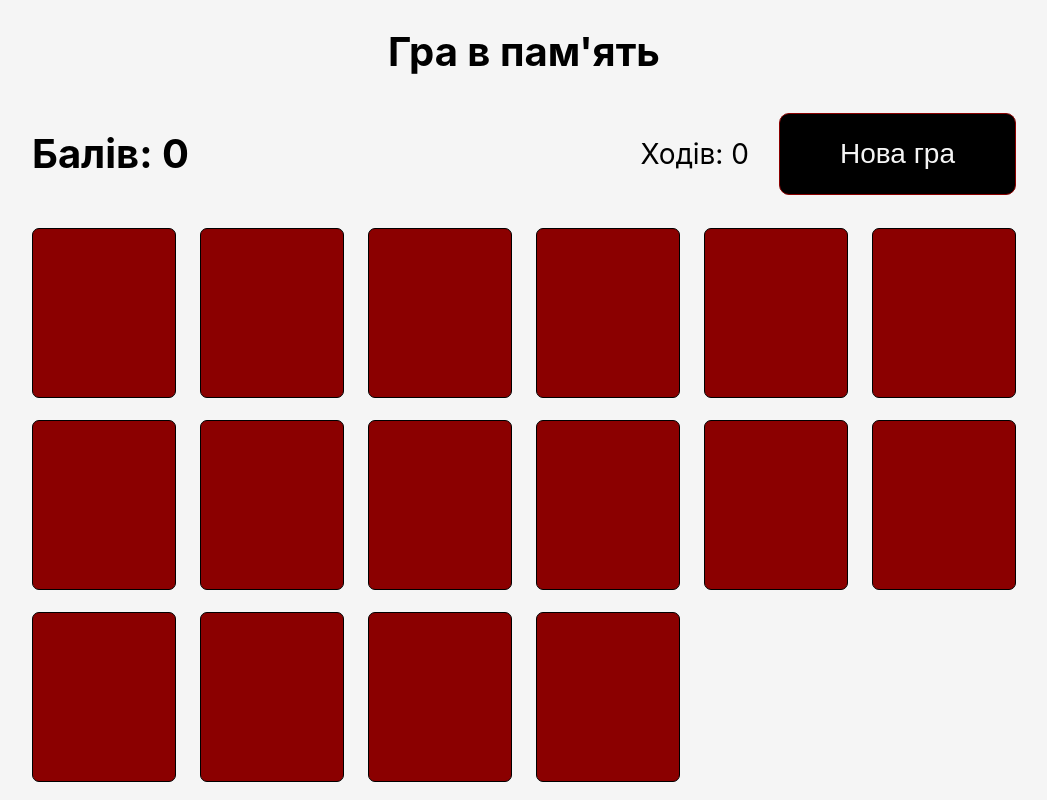
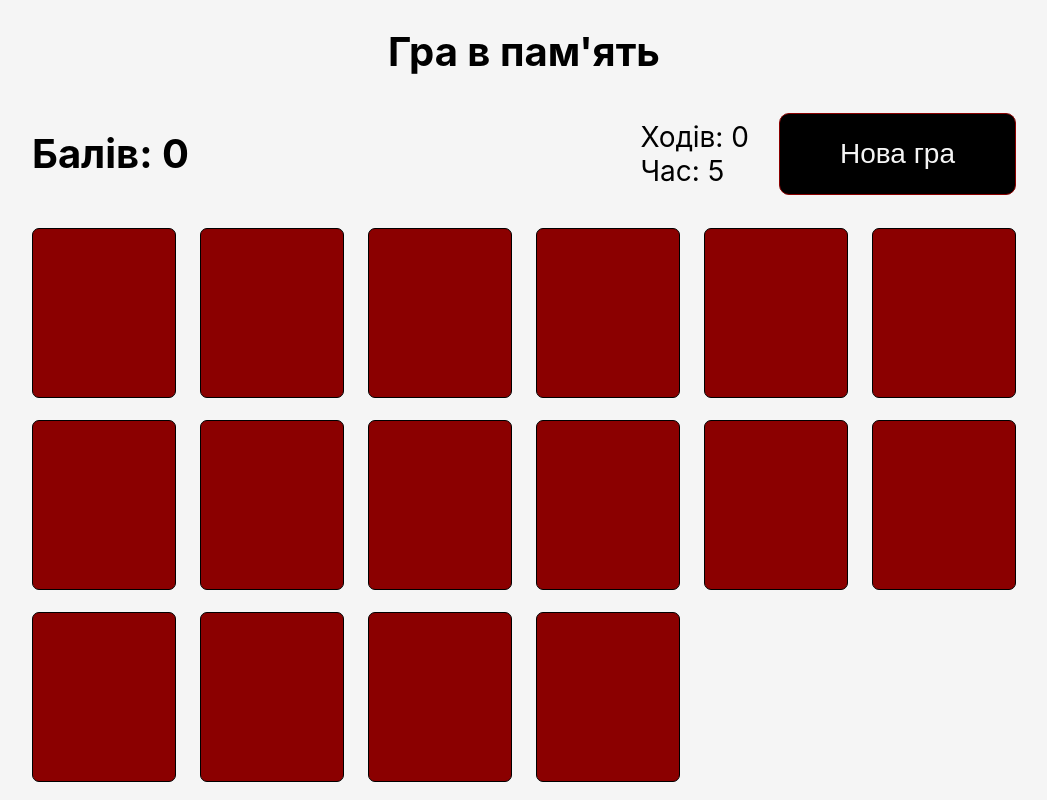
Before and after one commit to samerulesapply22/Project-Memory-Game, a React (Vite) app: page / in a window 1280 px wide. Shown: the whole page, without its empty margins (116-1163 px from the left). Built offline with nearby package versions, Linux system fonts and the light colour scheme.

Commit message:
add timer

```diff
--- a/src/Cards.jsx
+++ b/src/Cards.jsx
@@ -1,4 +1,4 @@
-import { useState } from "react";
+import { useEffect, useState } from "react";
 
 export default function Cards() {
   const cardsArray = [
@@ -32,6 +32,7 @@ export default function Cards() {
   const [deck, setDeck] = useState(shuffle(cardsArray));
   const [flips, setFlips] = useState(0);
   const [points, setPoints] = useState(0);
+  const [seconds, setSeconds] = useState(0);
 
   function shuffle(array) {
     for (let i = array.length - 1; i > 0; i--) {
@@ -76,11 +77,25 @@ export default function Cards() {
     if (deck.every((card) => card.status === "correct")) {
       return (
         <>
+          <style>
+            {
+              ".btnNewGame { border-color: rgb(242, 231, 78); } body { background-color: rgb(242, 231, 78); } "
+            }
+          </style>
           <h1>Гра закінчена!</h1>
         </>
       );
     } else return <h1>Балів: {points}</h1>;
   }
+
+  useEffect(() => {
+    if (deck.every((card) => card.status === "correct"))
+      return setSeconds(seconds);
+    let counter = setTimeout(() => {
+      setSeconds(seconds + 1);
+    }, 1000);
+    return () => clearTimeout(counter);
+  }, [seconds]);
 
   const cards = deck.map((card, index) => {
     return (
@@ -100,13 +115,17 @@ export default function Cards() {
       <div id="header">
         <Placeholder />
         <div id="gameInfo">
-          <div id="flips">Ходів: {flips}</div>
+          <div id="info">
+            <div id="flips">Ходів: {flips}</div>
+            <div id="time">Час: {seconds}</div>
+          </div>
           <button
             className="btnNewGame"
             onClick={() => {
               setDeck(shuffle(cardsArray));
               setFlips(0);
               setPoints(0);
+              setSeconds(0);
             }}
           >
             Нова гра
--- a/src/index.css
+++ b/src/index.css
@@ -41,7 +41,7 @@ h1 {
   margin: 3vh 0;
 }
 
-#flips {
+#flips, #time {
   font-size: 3.5vh;
 }
 
@@ -60,6 +60,13 @@ h1 {
   gap: 3vh;
   margin-bottom: 1vh;
 }
+
+#info {
+  display: flex;
+  flex-direction: column;
+  align-items: baseline;
+}
+
 
 .card {
   height: 100%;
```
